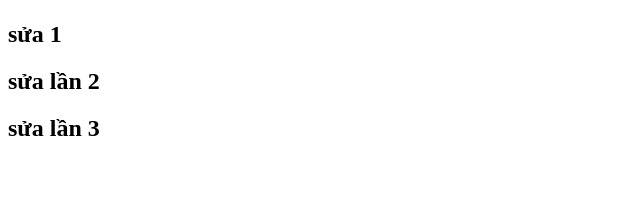
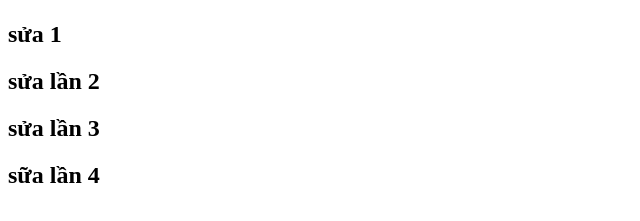
Before and after one commit to AdamWayne27/Project06, a plain HTML site: page index.html in a window 1280 px wide. Shown: the part 59-280 px from the top of the page, without its empty margins (0-640 px from the left). Drawn offline with Linux system fonts and the light colour scheme.

Commit message:
4. sua lan 4

```diff
--- a/index.html
+++ b/index.html
@@ -10,5 +10,6 @@
     <h2>sửa 1</h2>
     <h2>sửa lần 2</h2>
     <h2>sửa lần 3</h2>
+    <h2>sữa lần 4</h2>
   </body>
 </html>
```
